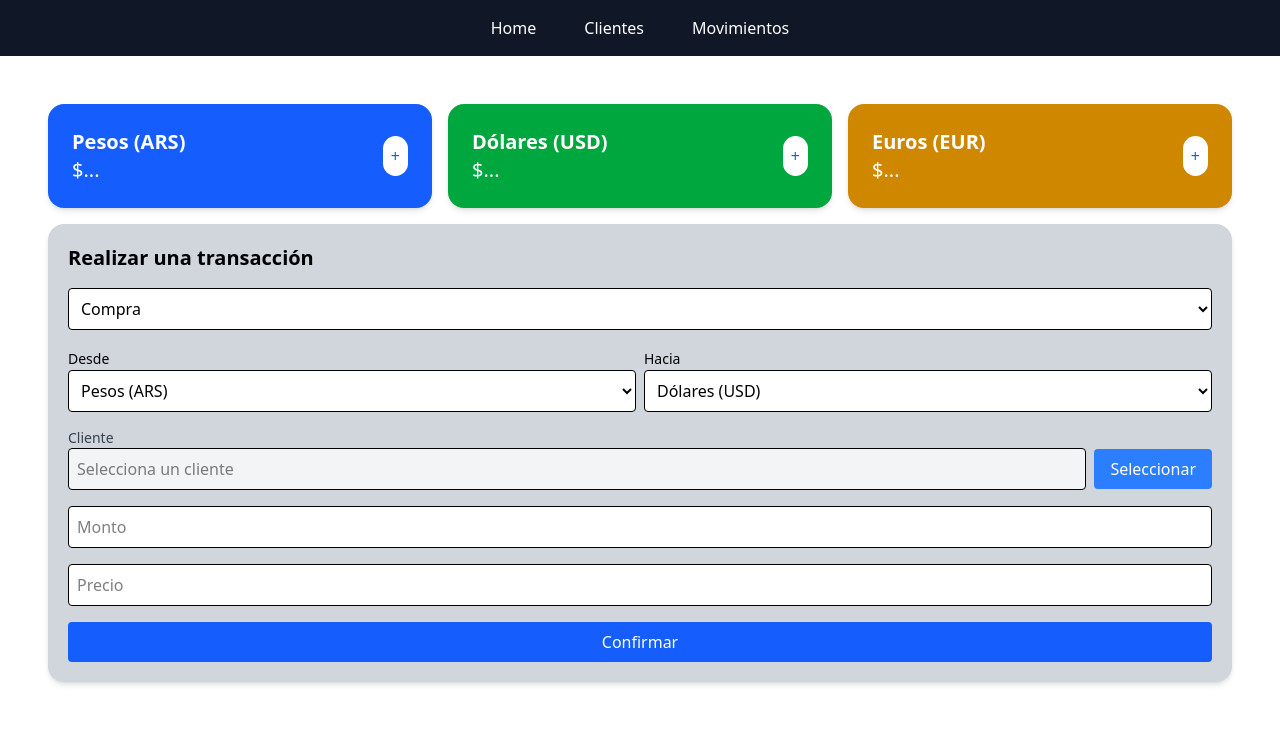
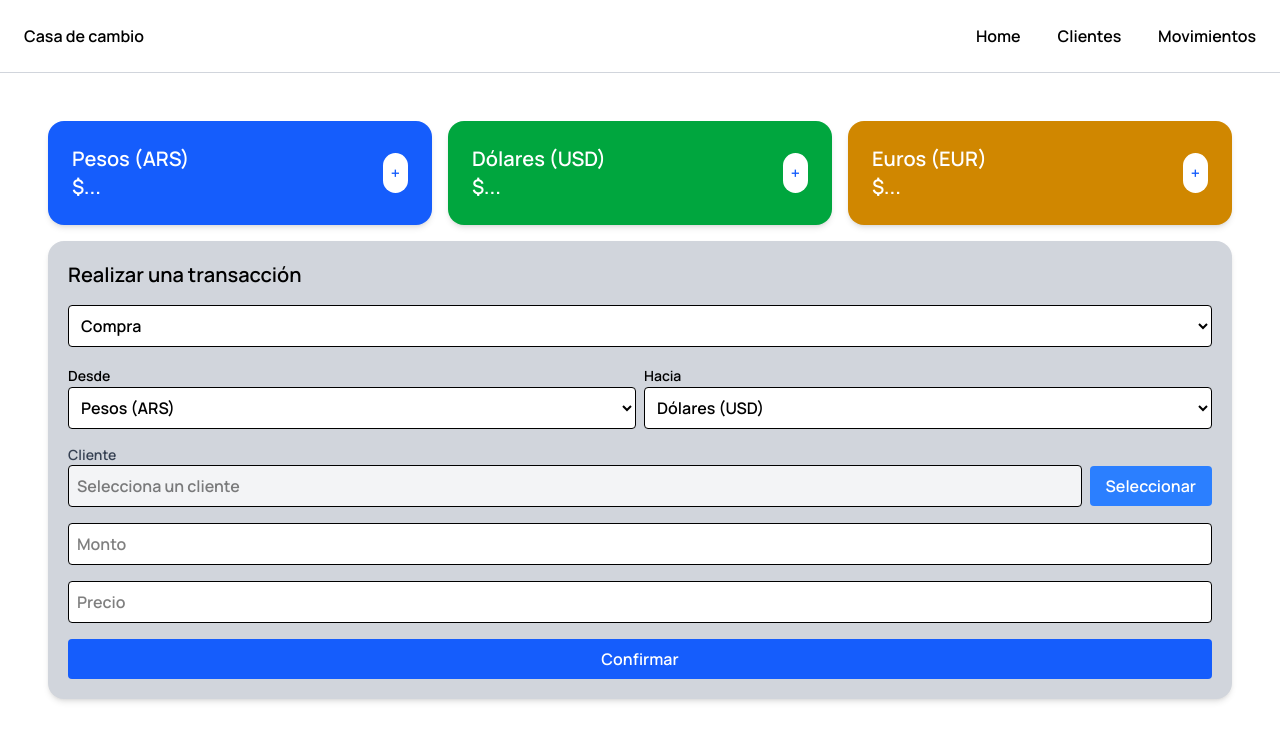
Before and after one commit to MaximoFC/currency-exchange-frontend, a React (Vite) app: page / in a window 1280 px wide. Shown: the top 740 px of the page. Built offline with nearby package versions, Linux system fonts and the light colour scheme; no server answers.

Commit message:
Navbar finished

```diff
--- a/index.html
+++ b/index.html
@@ -3,6 +3,9 @@
   <head>
     <meta charset="UTF-8" />
     <link rel="icon" type="favicon" href="./public/favicon.ico" />
+    <link rel="preconnect" href="https://fonts.googleapis.com">
+    <link rel="preconnect" href="https://fonts.gstatic.com" crossorigin>
+    <link href="https://fonts.googleapis.com/css2?family=Manrope:wght@200..800&display=swap" rel="stylesheet">
     <meta name="viewport" content="width=device-width, initial-scale=1.0" />
     <title>MVP - Compra y venta de moneda extranjera</title>
   </head>
--- a/src/components/Navbar.jsx
+++ b/src/components/Navbar.jsx
@@ -3,12 +3,13 @@ import '../index.css';
 
 const Navbar = () => {
     return (
-        <nav className='bg-gray-900 text-white p-4'>
-            <ul className='flex justify-center space-x-12'>
-                <li><Link to="/" className='hover:text-gray-400 transition'>Home</Link></li>
-                <li><Link to="/clients" className='hover:text-gray-400 transition'>Clientes</Link></li>
-                <li><Link to="/transactions" className='hover:text-gray-400 transition'>Movimientos</Link></li>
-            </ul>
+        <nav className='text-black p-6 flex justify-between border-b-1 border-gray-300'>
+            <h2>Casa de cambio</h2>
+            <div className='flex justify-between w-70'>
+                <Link to="/" className='hover:text-gray-400 transition'>Home</Link>
+                <Link to="/clients" className='hover:text-gray-400 transition'>Clientes</Link>
+                <Link to="/transactions" className='hover:text-gray-400 transition'>Movimientos</Link>
+            </div>
         </nav>
     );
 };
--- a/src/index.css
+++ b/src/index.css
@@ -1 +1,7 @@
 @import "tailwindcss";
+* {
+    font-family: "Manrope", sans-serif;
+    font-optical-sizing: auto;
+    font-weight: 600;
+    font-size: normal;
+}
```
